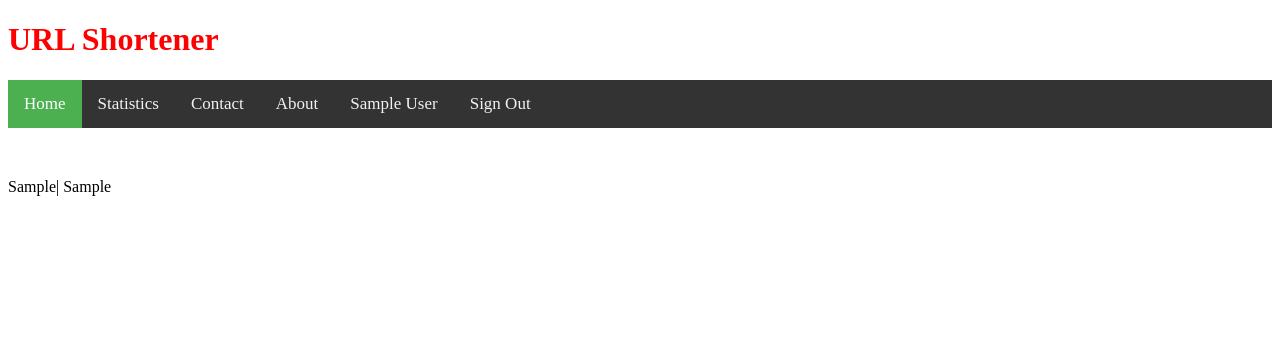
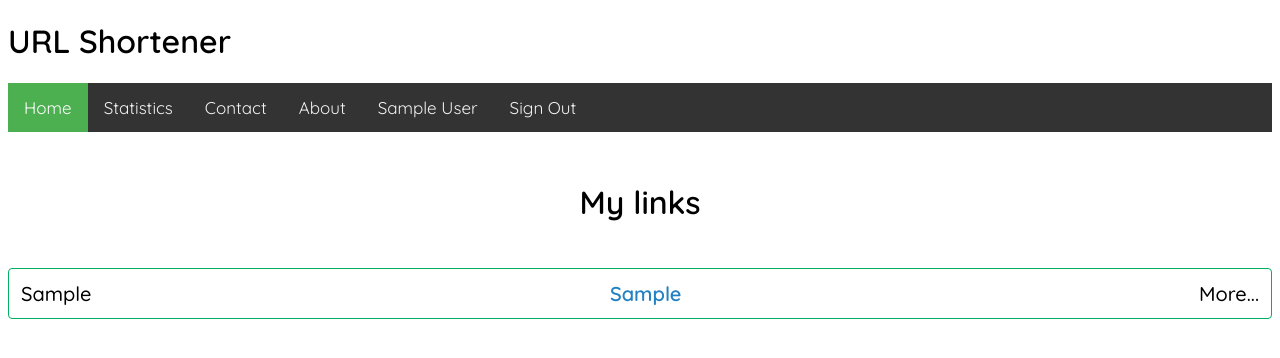
Before and after one commit to iyozh/URL-shortener, a Django app: page /statistics/ in a window 1280 px wide. Shown: the top 358 px of the page. Run offline with Django 3.2, Linux system fonts and the light colour scheme; a user stored in the database is signed in; tables that the repository leaves empty hold one stand-in row (values such as "Sample post"); parts of the project's set-up code (start-up, migrations or seed data) failed here and were passed over.

Commit message:
make stats page

```diff
--- a/src/applications/statistics/models.py
+++ b/src/applications/statistics/models.py
@@ -8,3 +8,4 @@ class Hit(models.Model):
     ip_adress = models.GenericIPAddressField(null=True, blank=True)
     browser = models.CharField(max_length=150, null=True, blank=True)
     os = models.CharField(max_length=150, null=True, blank=True)
+    time = models.DateTimeField(null=True, blank=True)
--- a/src/applications/statistics/templates/statistics/statistics.html
+++ b/src/applications/statistics/templates/statistics/statistics.html
@@ -4,14 +4,21 @@
 
 
 {% block title %} Statistics {% endblock %}
-
+{% block head %} {% endblock %}
 
 {% block body %}
-<h1> {{ user.url }}</h1>
+<h1 class="stats-title">My links</h1>
+<div class="links-list">
+
 {% for url in object_list %}
     {% if url.user == user %}
-        <div>{{ url.original }}| {{ url.shortcut }}</div>
+    <div class="list-item">
+        <div class="origin-link"><a href="{{url.original }}">{{url.original }}</a></div>
+        <div class="short-link"><a href="{{url.shortcut }}">{{url.shortcut }}</a></div>
+        <div class="more"><a href="#">More...</a></div>
+    </div>
     {% endif %}
 {% endfor %}
+</div>
 
 {% endblock %}
--- a/src/applications/statistics/views.py
+++ b/src/applications/statistics/views.py
@@ -1,8 +1,9 @@
+from django.contrib.auth.mixins import LoginRequiredMixin
 from django.views.generic import ListView
 
 from applications.homepage.models import Url
 
 
-class StatisticView(ListView):
+class StatisticView(LoginRequiredMixin, ListView):
     template_name = "statistics/statistics.html"
     model = Url
--- a/src/project/static/main.css
+++ b/src/project/static/main.css
@@ -1,6 +1,10 @@
+body{
+    font-family: 'Quicksand', sans-serif;
+}
+
 .title{
     font-size:32px;
-    color:red;
+    color:black;
 }
 .topnav {
     background-color: #333;
@@ -28,3 +32,89 @@
     background-color: #4CAF50;
     color: white;
 }
+
+.links-list {
+    width: 100%;
+    display: flex;
+    flex-direction: column;
+    justify-content: space-between;
+
+}
+
+.list-item:first-child {
+    margin-top: 25px;
+}
+
+@media (max-width: 991px)
+.list-item {
+    flex-direction: column;
+    position: relative;
+    align-items: flex-start;
+}
+
+*, :after, :before {
+    box-sizing: border-box;
+}
+
+.list-item {
+    width: 100%;
+    border: 1px solid #02af63;
+    background: #fff;
+    border-radius: 4px;
+    display: flex;
+    justify-content: space-between;
+    align-items: center;
+    margin: 10px 0;
+    padding: 12px;
+
+}
+
+@media (max-width: 991px)
+.list-item .origin-link, .list-item .short-link {
+    width: 85%;
+    white-space: nowrap;
+}
+
+.list-item .origin-link {
+    font-size: 20px;
+    white-space: nowrap;
+}
+
+.list-item .origin-link, .list-item .short-link {
+    text-overflow: ellipsis;
+    overflow: hidden;
+    width: 30%;
+}
+
+.list-item .short-link {
+    color: #3180c5;
+    font-size: 20px;
+}
+
+.short-link a {
+    color: #2281c2;
+    font-weight: 700;
+    text-decoration: none;
+}
+
+
+.origin-link a {
+    color: black;
+    font-weight: 500;
+    text-decoration: none;
+}
+
+.more a {
+    color: black;
+    font-weight: 500;
+    text-decoration: none;
+    font-size:20px;
+}
+
+.stats-title{
+    text-align:center;
+}
+
+.list-item a:hover{
+    color: #319FE9;
+}
--- a/src/project/templates/_base.html
+++ b/src/project/templates/_base.html
@@ -7,6 +7,7 @@
     <meta charset="UTF-8">
     <title>{% block title %} TITLE {% endblock %}</title>
     <link rel="stylesheet" type="text/css" href="{% static 'main.css' %}">
+    <link href="https://fonts.googleapis.com/css2?family=Quicksand:wght@300;400;500;600&display=swap" rel="stylesheet">
     {% block head %}
     {% endblock %}
 </head>
--- a/src/utils/web_utils.py
+++ b/src/utils/web_utils.py
@@ -1,3 +1,5 @@
+import datetime
+
 from httpagentparser import detect, simple_detect
 
 
@@ -12,7 +14,8 @@ def get_client_ip(request):
 
 def get_hit_params(request):
     ip = get_client_ip(request)
-    params = {"ip_adress": ip}
+    time = datetime.datetime.now()
+    params = {"ip_adress": ip, "time": time}
     user_agent = simple_detect(request.META["HTTP_USER_AGENT"])
 
     for key, value in zip(("os", "browser"), user_agent):
```
Also changed, not shown: src/applications/statistics/migrations/0005_hit_time.py (added).
